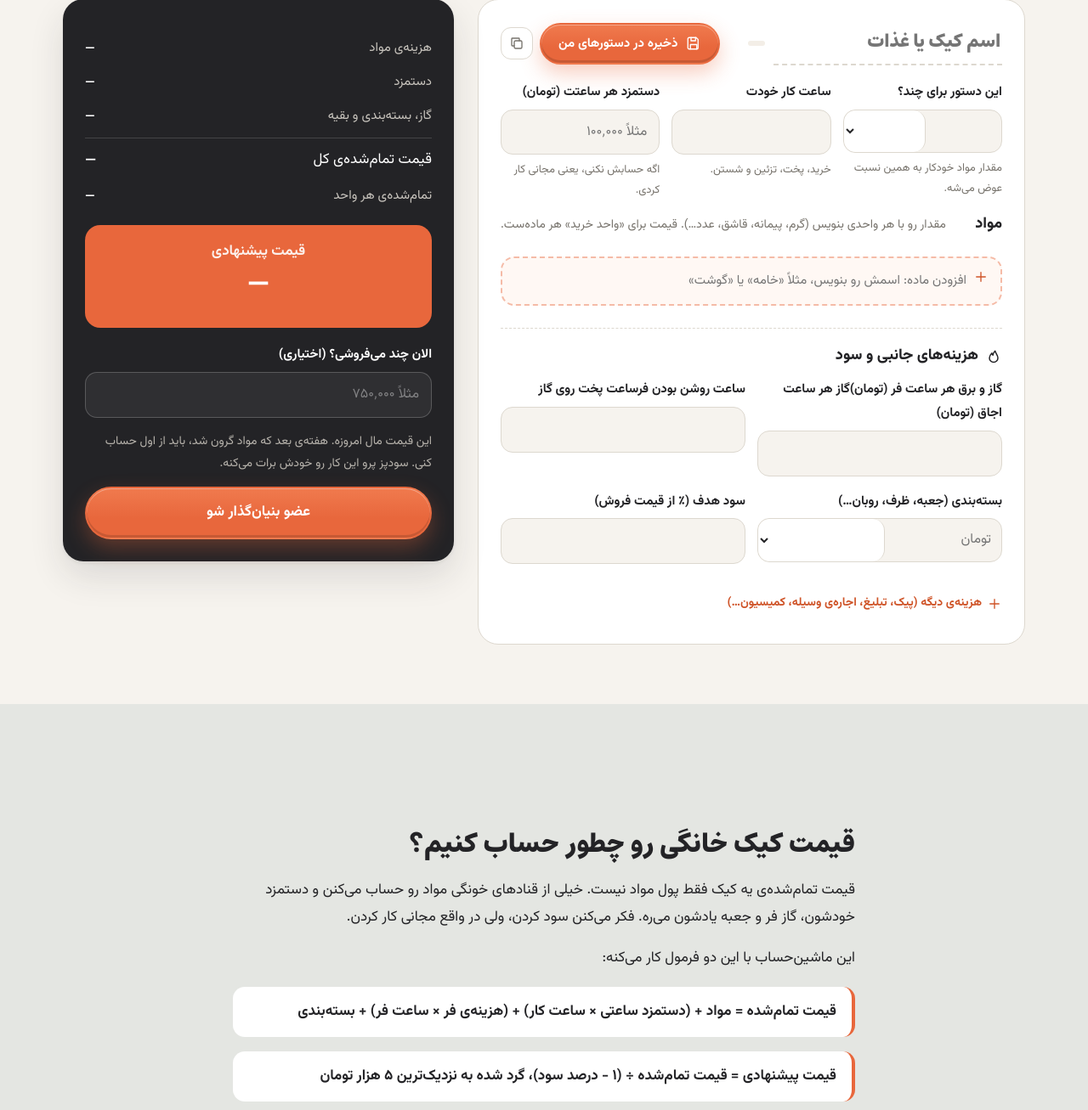
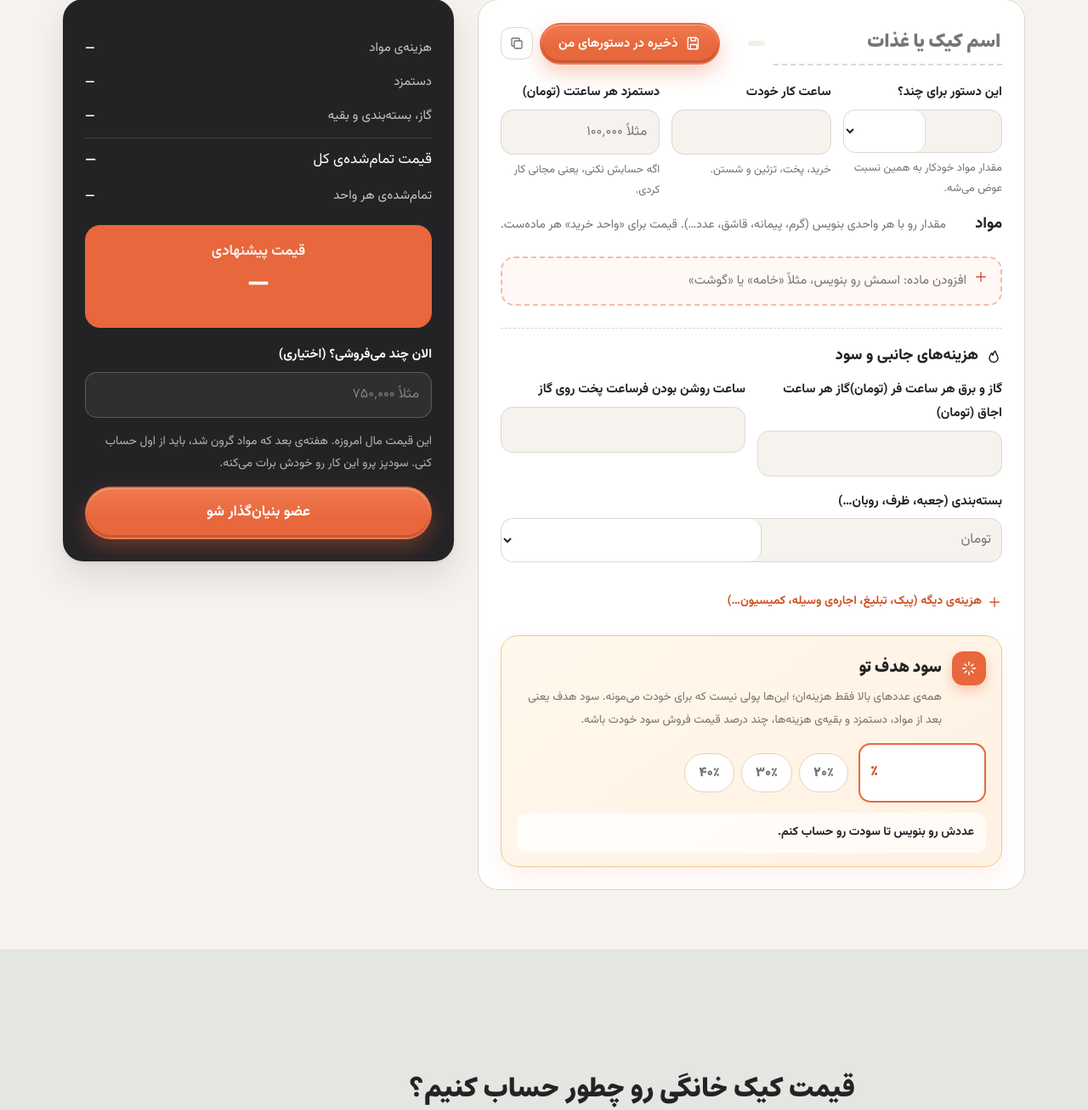
Before and after one commit to Moongirl-area/my-site, a WordPress theme: template theme/page-calculator.php in a window 1280 px wide. Shown: the part 666-1973 px from the top of the page at 85% size. Run offline with PHP 8.4 and a stand-in for WordPress, Linux system fonts and the light colour scheme; the site name, menu and one post (Sample post) are stand-ins, and other content is empty.

Commit message:
Calculator: profit-margin field becomes a highlighted last block with explanation, presets and live profit hint
Co-Authored-By: Claude Opus 5 <noreply@anthropic.com>
Claude-Session: https://claude.ai/code/session_0158KVohCejhfQB8o4n7WFYd

```diff
--- a/theme/assets/css/main.css
+++ b/theme/assets/css/main.css
@@ -1213,3 +1213,26 @@ html[data-k="food"] .sp-calc-hero .sp-plate { box-shadow: 0 30px 60px rgba(0, 0,
 .sp-plan { margin-top: 10px; padding: 10px 14px; border-radius: 12px; background: #FFF6E5; border: 1px solid #F3D9A4; color: var(--ink); font-size: 13.5px; line-height: 1.9; }
 .sp-plan a, .sp-plan .sp-linkbtn { color: var(--coral-d); font-weight: 800; }
 #r-cta-btn.is-done { color: var(--muted); cursor: default; box-shadow: none; }
+
+/* ---------- کادر سود هدف (مهم‌ترین عدد ماشین‌حساب) ---------- */
+.sp-margin { margin-top: 18px; padding: 18px 18px 16px; border-radius: 20px; background: linear-gradient(145deg, #FFF8EC, #FFF1E2); border: 1.5px solid #F0C98E; box-shadow: 0 10px 26px rgba(232, 103, 60, .09); }
+.sp-margin__head { display: flex; gap: 12px; align-items: flex-start; }
+.sp-margin__ico { flex: none; display: grid; place-items: center; width: 40px; height: 40px; border-radius: 13px; background: var(--coral); color: #fff; box-shadow: 0 6px 14px rgba(232, 103, 60, .32); }
+.sp-margin__title { display: block; margin: 2px 0 4px; font-family: var(--display); font-weight: 900; font-size: 19px; color: var(--ink); }
+.sp-margin__note { margin: 0; font-size: 13.5px; line-height: 1.95; color: var(--muted); }
+.sp-margin__row { display: flex; align-items: center; gap: 12px; flex-wrap: wrap; margin-top: 14px; }
+.sp-margin__input { position: relative; flex: 0 0 150px; }
+.sp-margin__input input { width: 100%; padding: 14px 16px; padding-inline-end: 42px; border: 2px solid var(--coral); border-radius: 14px; background: #fff; font-family: var(--display); font-weight: 900; font-size: 24px; color: var(--ink); text-align: center; }
+.sp-margin__input input:focus { outline: 3px solid rgba(232, 103, 60, .18); }
+.sp-margin__input span { position: absolute; inset-inline-end: 14px; top: 50%; translate: 0 -50%; font-weight: 800; font-size: 17px; color: var(--coral-d); pointer-events: none; }
+.sp-margin__chips { display: flex; gap: 8px; }
+.sp-margin__chips button { padding: 10px 16px; border: 1.5px solid #E7D3B6; border-radius: 999px; background: #fff; font-family: var(--display); font-weight: 800; font-size: 15px; color: var(--muted); cursor: pointer; transition: background .15s, color .15s, border-color .15s; }
+.sp-margin__chips button:hover { border-color: var(--coral); color: var(--coral-d); }
+.sp-margin__chips button.is-on { background: var(--coral); border-color: var(--coral); color: #fff; }
+.sp-margin__hint { margin: 12px 0 0; padding: 10px 14px; border-radius: 12px; background: rgba(255, 255, 255, .75); font-weight: 700; font-size: 14px; line-height: 1.9; color: var(--ink); }
+.sp-margin__hint.is-zero { color: #B4452F; background: #FFE9E3; }
+@media (max-width: 520px) {
+	.sp-margin__input { flex: 1 1 130px; }
+	.sp-margin__chips { flex: 1 1 100%; }
+	.sp-margin__chips button { flex: 1; }
+}
--- a/theme/page-calculator.php
+++ b/theme/page-calculator.php
@@ -99,21 +99,37 @@ $sp_date = sp_prices_latest_date();
 								<input id="sp-ovenh" type="text" inputmode="decimal">
 							</div>
 						</div>
-						<div class="sp-field-row">
-							<div class="sp-field">
-								<label for="sp-pack">بسته‌بندی (جعبه، ظرف، روبان…)</label>
-								<div class="sp-qty">
-									<input id="sp-pack" type="text" inputmode="numeric" placeholder="تومان">
-									<select id="sp-packper" aria-label="بسته‌بندی برای"></select>
-								</div>
-							</div>
-							<div class="sp-field">
-								<label for="sp-margin">سود هدف (٪ از قیمت فروش)</label>
-								<input id="sp-margin" type="text" inputmode="decimal">
+						<div class="sp-field">
+							<label for="sp-pack">بسته‌بندی (جعبه، ظرف، روبان…)</label>
+							<div class="sp-qty">
+								<input id="sp-pack" type="text" inputmode="numeric" placeholder="تومان">
+								<select id="sp-packper" aria-label="بسته‌بندی برای"></select>
 							</div>
 						</div>
 						<div class="sp-extras" id="sp-extras"></div>
 						<button type="button" class="sp-linkbtn" id="sp-xadd"><?php echo sp_icon( 'plus', 18 ); ?> هزینه‌ی دیگه (پیک، تبلیغ، اجاره‌ی وسیله، کمیسیون…)</button>
+
+						<div class="sp-margin" id="sp-margin-box">
+							<div class="sp-margin__head">
+								<span class="sp-margin__ico"><?php echo sp_icon( 'spark', 20 ); ?></span>
+								<div>
+									<label class="sp-margin__title" for="sp-margin">سود هدف تو</label>
+									<p class="sp-margin__note">همه‌ی عددهای بالا فقط هزینه‌ان؛ این‌ها پولی نیست که برای خودت می‌مونه. سود هدف یعنی بعد از مواد، دستمزد و بقیه‌ی هزینه‌ها، چند درصد قیمت فروش سود خودت باشه.</p>
+								</div>
+							</div>
+							<div class="sp-margin__row">
+								<div class="sp-margin__input">
+									<input id="sp-margin" type="text" inputmode="decimal" aria-describedby="sp-margin-hint">
+									<span>٪</span>
+								</div>
+								<div class="sp-margin__chips" role="group" aria-label="سود هدف پیشنهادی">
+									<button type="button" data-margin="20">۲۰٪</button>
+									<button type="button" data-margin="30">۳۰٪</button>
+									<button type="button" data-margin="40">۴۰٪</button>
+								</div>
+							</div>
+							<p class="sp-margin__hint" id="sp-margin-hint">عددش رو بنویس تا سودت رو حساب کنم.</p>
+						</div>
 					</div>
 				</div>
 
```
Also changed, not shown: theme/assets/js/calculator.js (+15 -0 lines).
